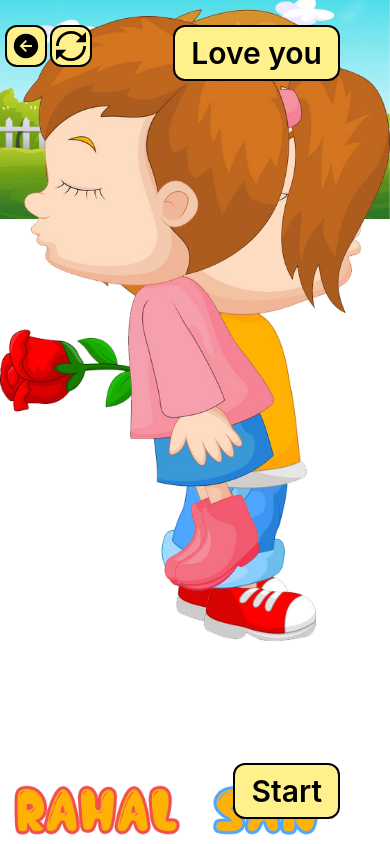
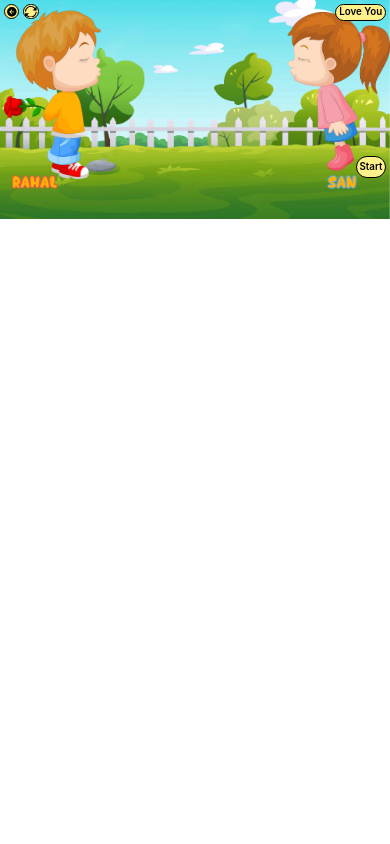
Before and after one commit to Rahal12345/Sans-Birthday, a React (Create React App) app: page /game1 in a window 390 px wide. Built offline with nearby package versions, Linux system fonts and the light colour scheme; a web font is replaced by a local one.

Commit message:
responsive modifies

```diff
--- a/src/components/gameOne.jsx
+++ b/src/components/gameOne.jsx
@@ -42,7 +42,7 @@ export default function GameOne() {
   }, []);
 
   useEffect(() => {
-    if (distance >= 48 || distance < -25) {
+    if (distance >= 49 || distance < -25) {
       setPaused(true);
       clearInterval(id);
       setShowModal(true);
@@ -52,48 +52,63 @@ export default function GameOne() {
 
   return (
     <div>
-      {distance >= 48 && <Confetti />}
+      {distance >= 49 && <Confetti />}
       <img src="2.jpg" width="100%" />
       <img
-        className="absolute top-0 left-0 2xl:left-7 2xl:top-6 w-96 2xl:w-auto"
+        className="absolute"
+        style={{ height: "45vw", top: "2vw", left: "1vw" }}
         src="/rahal.png"
         alt="rahal"
       />
       <img
-        className="absolute bottom-0 left-0 w-48 2xl:w-auto"
+        className="absolute"
+        style={{ height: "5vw", top: "44vw", left: "2vw" }}
         src="/rahalname.png"
         alt="rahalname"
       />
       <img
-        className={`absolute top-4 w-96 2xl:w-auto`}
-        style={{ right: `${distance}%` }}
+        className={`absolute`}
+        style={{ right: `${distance}%`, top: "3vw", height: "42vw" }}
         src="/san.png"
         alt="san"
       />
       <img
-        className={`absolute bottom-0 w-48 2xl:w-auto`}
-        style={{ right: `${distance + 5}%` }}
+        className={`absolute`}
+        style={{ right: `${distance + 5}%`, top: "44vw", height: "5vw" }}
         src="/sanname.png"
         alt="sanname"
       />
-      {distance >= 48 && (
+      {distance >= 49 && (
         <img
-          className="absolute top-80 left-64 2xl:top-96 2xl:left-80"
+          className="absolute"
+          style={{ top: "22vw", left: "19vw" }}
           src="/Heart-image2.gif"
           width="15%"
           alt="heart"
         />
       )}
       <button
-        className="absolute transform hover:scale-110 bg-yellow-200 hover:bg-yellow-400 text-black font-semibold text-3xl rounded-xl  p-1 border-2 border-black"
-        style={{ top: "3%", left: 5 }}
+        className="absolute transform hover:scale-110 bg-yellow-200 hover:bg-yellow-400 text-black font-semibold rounded-xl border-black"
+        style={{
+          top: "1vw",
+          left: "1vw",
+          "font-size": "3vw",
+          padding: "0.2vw",
+          borderWidth: "0.2vw",
+        }}
         onClick={() => navigate("/")}
       >
         <IoArrowBackCircleSharp />
       </button>
       <button
-        className="absolute transform hover:scale-110 bg-yellow-200 hover:bg-yellow-400 text-black font-semibold text-3xl rounded-xl  p-1 border-2 border-black"
-        style={{ top: "3%", left: 50 }}
+        className="absolute transform hover:scale-110 bg-yellow-200 hover:bg-yellow-400 text-black font-semibold rounded-xl border-black"
+        style={{
+          top: "1vw",
+          left: "6vw",
+          "font-size": "3vw",
+          padding: "0.2vw",
+          borderWidth: "0.2vw",
+        }}
         onClick={() => {
           setDistance(0);
           setPaused(true);
@@ -106,22 +121,34 @@ export default function GameOne() {
       <button
         className={`absolute transform ${!paused && "hover:scale-110"} ${
           distance % 2 === 0 ? "bg-yellow-200" : "bg-yellow-400"
-        } text-black font-semibold text-3xl rounded-xl  p-2 px-4 border-2 border-black`}
-        style={{ top: "3%", right: 50 }}
+        } text-black font-semibold rounded-xl border-black`}
+        style={{
+          top: "1vw",
+          right: "1vw",
+          "font-size": "2.5vw",
+          borderWidth: "0.2vw",
+          width: "13vw",
+        }}
         onClick={() => {
           setDistance((prev) => prev + increment);
           clkaudio.play();
         }}
         disabled={paused}
       >
-        Love you
+        Love You
       </button>
-      {distance < 48 && distance > -25 && (
+      {distance < 49 && distance >= -25 && (
         <button
           className={`absolute transform hover:scale-110 ${
             paused ? "bg-yellow-200" : "bg-yellow-400"
-          } text-black font-semibold text-3xl rounded-xl  p-2 px-4 border-2 border-black`}
-          style={{ bottom: "3%", right: 50 }}
+          } text-black font-semibold rounded-xl border-black`}
+          style={{
+            top: "40vw",
+            right: "1vw",
+            "font-size": "2.5vw",
+            borderWidth: "0.2vw",
+            padding: "0.7vw",
+          }}
           onClick={() => {
             Timer();
             setPaused(!paused);
--- a/src/components/home.jsx
+++ b/src/components/home.jsx
@@ -8,12 +8,12 @@ export default function Home() {
 
   useEffect(() => {
     backaudio.play();
-  }, []);
+  }, [backaudio]);
   useEffect(() => {
     return () => {
       backaudio.pause();
     };
-  }, []);
+  }, [backaudio]);
   return (
     <div className="">
       <Confetti />
@@ -23,25 +23,32 @@ export default function Home() {
         width="100%"
         alt="backgroundimage"
       />
-      <div className=" bg-black opacity-50 h-16 lg:h-16 2xl:h-28 relative "></div>
-      <div className="absolute top-0 pt-2 pb-6 text-white fontPotta left-12 lg:left-36 2xl:left-60 text-4xl lg:text-5xl 2xl:text-6xl ">
+      <div
+        className="relative bg-black opacity-50"
+        style={{ height: "8vw" }}
+      ></div>
+      <div
+        className="absolute text-white fontPotta top-0  left-12 lg:left-36 2xl:left-60"
+        style={{ "font-size": "4vw" }}
+      >
         😘🥳🥳Happy Birth Day San🎂🎂😘
       </div>
       <img
-        className="absolute top-24"
+        className="absolute"
         src="/1.png"
         width="40%"
         alt="backgroundimage"
       />
       <img
-        className="absolute top-24 right-4"
+        className="absolute"
+        style={{ top: "9vw", right: "3vw" }}
         src="/11.jpg"
         width="24%"
         alt="backgroundimage"
       />
       <button
-        className="absolute transform hover:scale-110 bg-yellow-200 hover:bg-yellow-400 text-black font-semibold text-3xl rounded-xl  p-2 px-4 border-2 border-black"
-        style={{ top: "70%", right: 100 }}
+        className="absolute transform hover:scale-110 bg-yellow-200 hover:bg-yellow-400 text-black font-semibold rounded-xl  p-2 px-4 border-2 border-black"
+        style={{ top: "40vw", right: "3vw", width: "20%", "font-size": "2vw" }}
         onClick={() => navigate("/game1")}
       >
         San Game
--- a/src/components/wonLoseModal.jsx
+++ b/src/components/wonLoseModal.jsx
@@ -3,7 +3,6 @@ import Modal from "react-modal";
 import { ImCross } from "react-icons/im";
 
 export default function WonLoseModal({ showModal, setShowModal, increment }) {
-
   const customStyles = {
     overlay: {
       position: "fixed",
@@ -31,24 +30,31 @@ export default function WonLoseModal({ showModal, setShowModal, increment }) {
       <>
         <div className="flex-shrink justify-center  items-center flex  fixed inset-0 z-50 outline-none focus:outline-none">
           <div
-            style={{ width: "643px" }}
-            className="absolute my-6  mx-auto right-20"
+            style={{ width: "40vw", right: "2vw", top: "3vw" }}
+            className="absolute my-6  mx-auto"
           >
             <div
               className="absolute z-50 top-6 right-6 cursor-pointer"
+              style={{ top: "1.5vw", right: "1.5vw", "font-size": "1.5vw" }}
               onClick={() => setShowModal(false)}
             >
               <ImCross className="transform hover:scale-110 hover:text-amber-700" />
             </div>
             {increment === 0.5 ? (
               <div
-                className="border-2  rounded-lg shadow-lg relative flex flex-col items-center w-full bg-white outline-none focus:outline-none p-6"
-                style={{ maxHeight: "656px" }}
+                className="border-2  rounded-lg shadow-lg relative flex flex-col items-center w-full bg-white outline-none focus:outline-none"
+                style={{ padding: "1vw" }}
               >
-                <div className="fontPotta text-4xl text-red-400">
+                <div
+                  className="fontPotta text-red-400"
+                  style={{ "font-size": "2.5vw" }}
+                >
                   I Love You Too, San !!!
                 </div>
-                <div className="mt-8 fontPotta text-xl">
+                <div
+                  className="fontPotta"
+                  style={{ "font-size": "1.2vw", marginTop: "1vw" }}
+                >
                   You became a light to my world when i was in trouble. You are
                   like a mother to me, sister to me throghtout this past years.
                   I am very happy to have a girl like you. I wish your all
@@ -60,13 +66,19 @@ export default function WonLoseModal({ showModal, setShowModal, increment }) {
               </div>
             ) : (
               <div
-                className="border-2  rounded-lg shadow-lg relative flex flex-col items-center w-full bg-white outline-none focus:outline-none p-6"
-                style={{ maxHeight: "656px" }}
+                className="border-2  rounded-lg shadow-lg relative flex flex-col items-center w-full bg-white outline-none focus:outline-none"
+                style={{ padding: "1vw "}}
               >
-                <div className="fontPotta text-4xl text-orange-400">
+                <div
+                  className="fontPotta text-orange-400"
+                  style={{ "font-size": "2.5vw" }}
+                >
                   Try & Try. Oneday what?
                 </div>
-                <div className="mt-8 mb-8 fontPotta text-xl">
+                <div
+                  className="fontPotta"
+                  style={{ "font-size": "1.2vw", marginTop: "1vw" }}
+                >
                   Oneday you can fly. Lose is the best teacher of your life.If
                   you don't try, you can't fail. If you do try, you might fail
                   anyway. But better to have failed than never tried.
```
